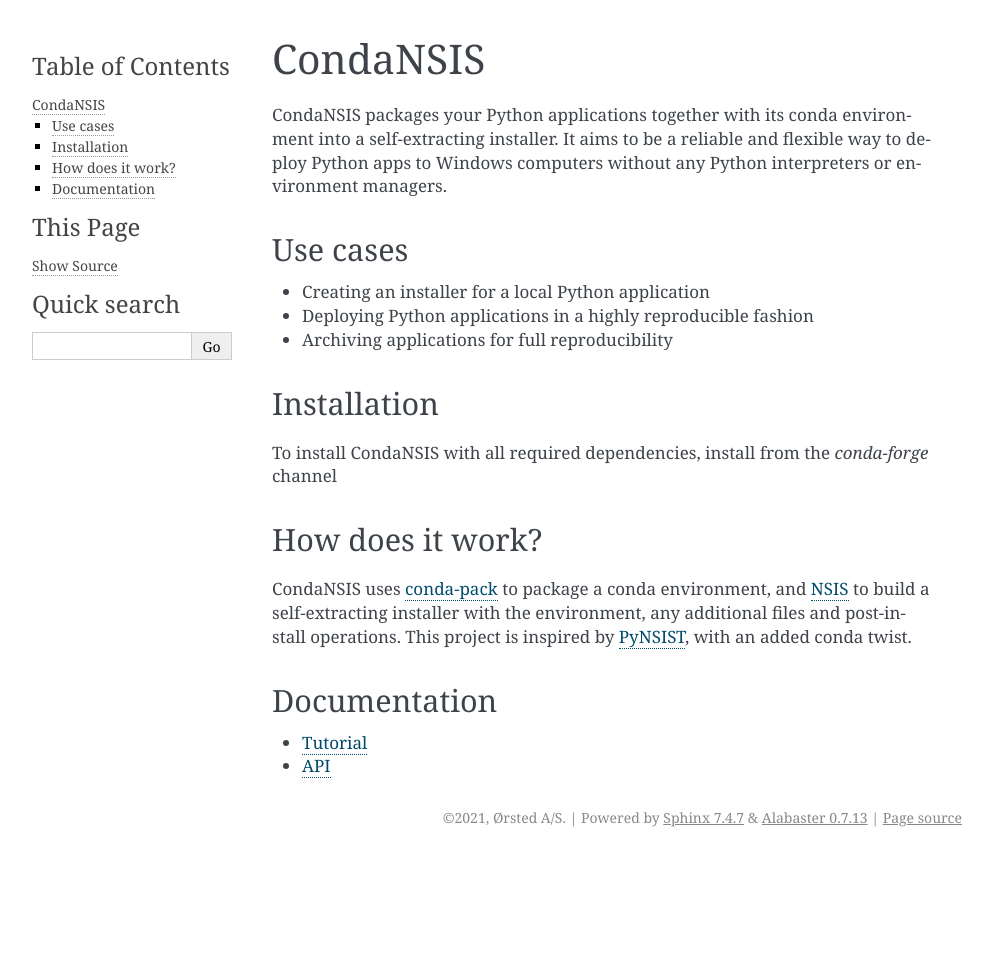
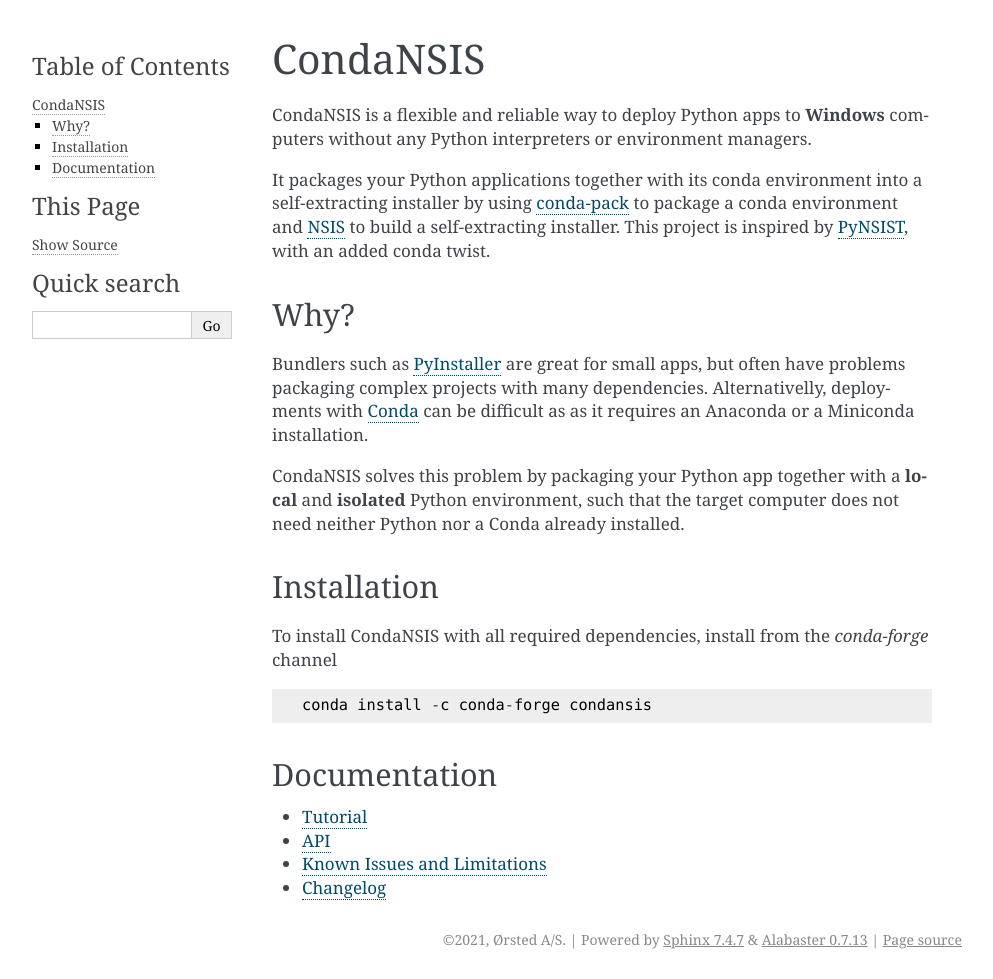
Before and after one commit to guilhermebs/CondaNSIS, a Sphinx documentation site: the page built from docs/index.rst, in a window 1280 px wide. Shown: the whole page, without its empty margins (148-1141 px from the left). Built offline with Sphinx 7.4.7, drawn with Linux system fonts in a browser that asks for light colours; before the commit the page ends 900 px from its top, so only the background shows below that.

Commit message:
some more work on documentation

```diff
--- /dev/null
+++ b/docs/changelog.rst
@@ -0,0 +1,4 @@
+Changelog
+==========
+
+* 0.3.2: First version in conda-forge
--- a/docs/index.rst
+++ b/docs/index.rst
@@ -6,28 +6,26 @@
 CondaNSIS
 =====================================
 
-CondaNSIS packages your Python applications together with its conda environment into a self-extracting installer.
-It aims to be a reliable and flexible way to deploy Python apps to Windows computers without any Python interpreters or environment managers.
+CondaNSIS is a flexible and reliable way to deploy Python apps to **Windows** computers without any Python interpreters or environment managers.
 
+It packages your Python applications together with its conda environment into a self-extracting installer by using `conda-pack <https://conda.github.io/conda-pack/>`_ to package a conda environment and `NSIS <https://nsis.sourceforge.io/Main_Page>`_ to build a self-extracting installer.
+This project is inspired by `PyNSIST <https://pynsist.readthedocs.io/en/latest/>`_, with an added conda twist.
 
-Use cases
-----------
-* Creating an installer for a local Python application
-* Deploying Python applications in a highly reproducible fashion
-* Archiving applications for full reproducibility
+Why?
+----
+Bundlers such as `PyInstaller <https://www.pyinstaller.org/>`_ are great for small apps, but often have problems packaging complex projects with many dependencies.
+Alternativelly, deployments with `Conda <https://docs.conda.io/en/latest/>`_ can be difficult as as it requires an Anaconda or a Miniconda installation.
+
+CondaNSIS solves this problem by packaging your Python app together with a **local** and **isolated** Python environment, such that the target computer does not need neither Python nor a Conda already installed.
+
 
 Installation
 -------------
 To install CondaNSIS with all required dependencies, install from the `conda-forge` channel
 
-.. code:
+.. code::
 
    conda install -c conda-forge condansis
-
-How does it work?
--------------------
-CondaNSIS uses `conda-pack <https://conda.github.io/conda-pack/>`_ to package a conda environment, and `NSIS <https://nsis.sourceforge.io/Main_Page>`_ to build a self-extracting installer with the environment, any additional files and post-install operations.
-This project is inspired by `PyNSIST <https://pynsist.readthedocs.io/en/latest/>`_, with an added conda twist.
 
 
 Documentation
@@ -38,3 +36,5 @@
 
    tutorial
    api
+   limitations
+   changelog
--- a/docs/tutorial.rst
+++ b/docs/tutorial.rst
@@ -36,7 +36,7 @@
 Creating an installer for a package
 -----------------------------------
 
-Development of our snake simulator package is coming along and we have now created a nice `Python package <https://update-me>`_, sourced an icon, and structured it such as:
+Development of our snake simulator package is coming along and we have now created a nice `Python package <https://github.com/guilhermebs/CondaNSIS/tree/main/example/package>`_, sourced an icon, and structured it such as:
 
 ::
 
```
Also changed, not shown: docs/limitations.rst (added, +9 -0 lines).
